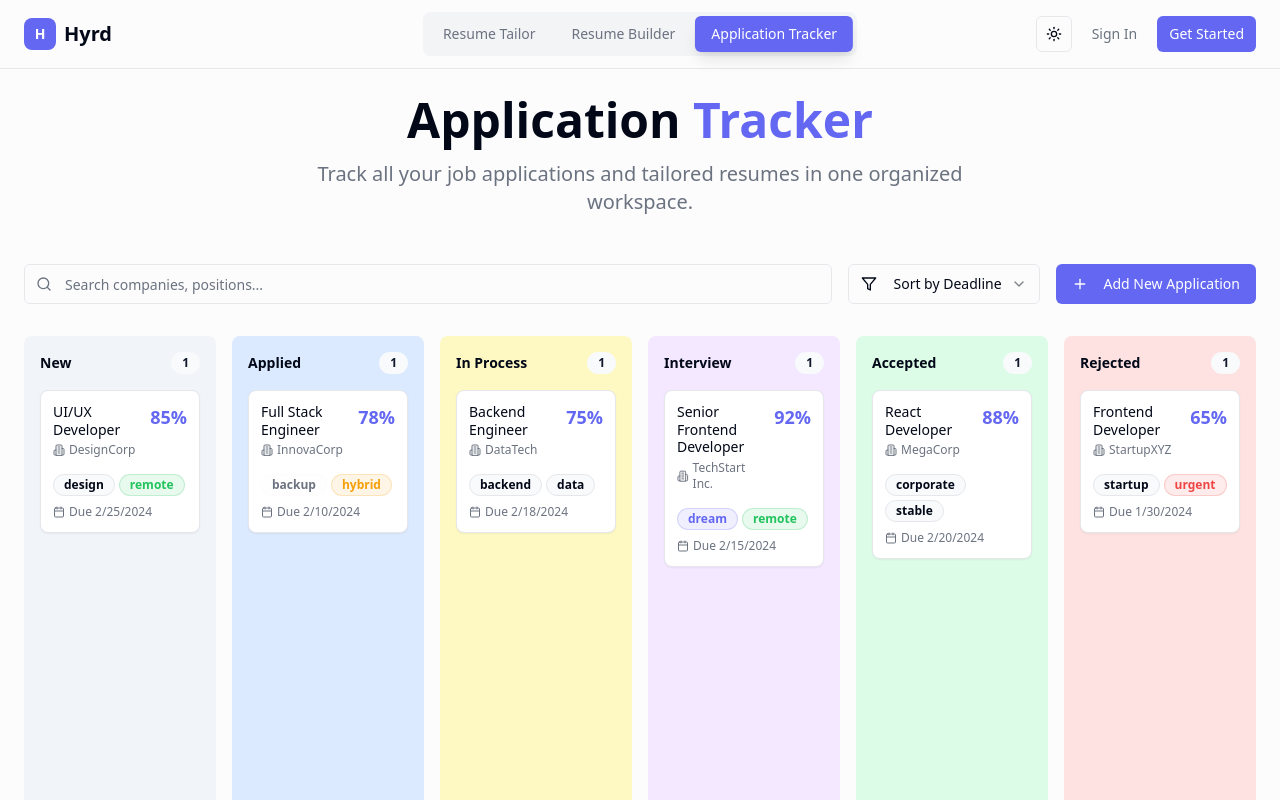
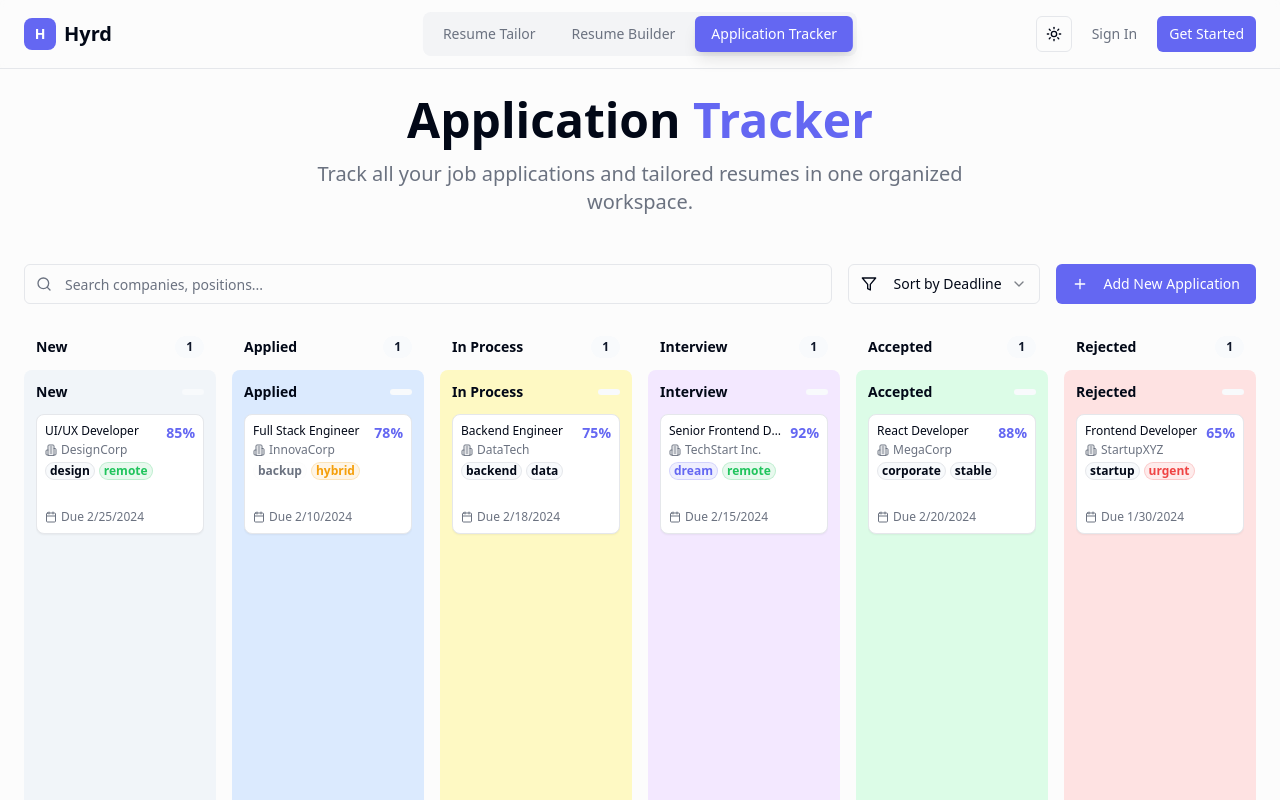
Before and after one commit to ashusomehow/tailored-careers, a React (Vite) app: page /application-tracker in a window 1280 px wide. Shown: the top 800 px of the page. Built offline with nearby package versions, Linux system fonts and the light colour scheme.

Commit message:
Fix application tracker card limits
Adjusted card height and enabled vertical scrolling for the application tracker. Improved drag-and-drop functionality for a more interactive experience.

```diff
--- a/src/components/sections/MasterPortfolio.tsx
+++ b/src/components/sections/MasterPortfolio.tsx
@@ -34,11 +34,21 @@ const DroppableColumn = ({ column, children }: { column: any; children: React.Re
   return (
     <div
       ref={setNodeRef}
-      className={`rounded-lg p-4 min-h-[500px] transition-colors ${column.color} ${
+      className={`rounded-lg p-3 h-[600px] transition-colors ${column.color} ${
         isOver ? 'ring-2 ring-primary/50' : ''
       }`}
     >
+      <div className="h-full flex flex-col">
+        <div className="flex items-center justify-between mb-3 flex-shrink-0">
+          <h3 className="font-semibold text-sm">{column.title}</h3>
+          <Badge variant="secondary" className="text-xs">
+            {/* Badge content will be added in the main component */}
+          </Badge>
+        </div>
+        <div className="flex-1 overflow-y-auto">
           {children}
+        </div>
+      </div>
     </div>
   );
 };
@@ -81,32 +91,37 @@ const JobCard = ({ job }: { job: Job }) => {
       style={style}
       {...attributes}
       {...listeners}
-      className="bg-card border rounded-lg p-3 cursor-grab active:cursor-grabbing shadow-sm hover:shadow-md transition-all mb-3"
+      className="bg-card border rounded-lg p-2 cursor-grab active:cursor-grabbing shadow-sm hover:shadow-md transition-all mb-2 h-[120px] flex flex-col"
     >
-      <div className="flex justify-between items-start mb-2">
-        <div className="flex-1">
-          <h4 className="font-medium text-sm leading-tight mb-1">{job.title}</h4>
-          <div className="flex items-center text-xs text-muted-foreground mb-2">
-            <Building2 className="w-3 h-3 mr-1" />
-            {job.company}
+      <div className="flex justify-between items-start mb-1 flex-shrink-0">
+        <div className="flex-1 min-w-0">
+          <h4 className="font-medium text-xs leading-tight mb-1 truncate">{job.title}</h4>
+          <div className="flex items-center text-xs text-muted-foreground">
+            <Building2 className="w-3 h-3 mr-1 flex-shrink-0" />
+            <span className="truncate">{job.company}</span>
           </div>
         </div>
-        <div className="text-right ml-2">
-          <div className="text-lg font-bold text-primary">{job.matchScore}%</div>
+        <div className="text-right ml-2 flex-shrink-0">
+          <div className="text-sm font-bold text-primary">{job.matchScore}%</div>
         </div>
       </div>
 
-      <div className="flex items-center gap-1 mb-2 flex-wrap">
-        {job.tags.map((tag) => (
-          <Badge key={tag} className={`${getTagColor(tag)} text-xs`} variant="outline">
+      <div className="flex items-center gap-1 mb-1 flex-wrap flex-shrink-0">
+        {job.tags.slice(0, 2).map((tag) => (
+          <Badge key={tag} className={`${getTagColor(tag)} text-xs px-1 py-0`} variant="outline">
             {tag}
           </Badge>
         ))}
+        {job.tags.length > 2 && (
+          <Badge className="text-xs px-1 py-0" variant="outline">
+            +{job.tags.length - 2}
+          </Badge>
+        )}
       </div>
 
-      <div className="flex items-center text-xs text-muted-foreground">
+      <div className="flex items-center text-xs text-muted-foreground mt-auto">
         <Calendar className="w-3 h-3 mr-1" />
-        Due {new Date(job.deadline).toLocaleDateString()}
+        <span className="truncate">Due {new Date(job.deadline).toLocaleDateString()}</span>
       </div>
     </div>
   );
@@ -336,19 +351,19 @@ const MasterPortfolio = () => {
             className="grid grid-cols-1 md:grid-cols-2 lg:grid-cols-3 xl:grid-cols-6 gap-4 mb-8"
           >
             {columns.map((column) => (
-              <DroppableColumn key={column.id} column={column}>
-                <div className="flex items-center justify-between mb-4">
+              <div key={column.id} className="flex flex-col">
+                <div className="flex items-center justify-between mb-3 px-3">
                   <h3 className="font-semibold text-sm">{column.title}</h3>
                   <Badge variant="secondary" className="text-xs">
                     {getJobsByStatus(column.id).length}
                   </Badge>
                 </div>
-
+                <DroppableColumn column={column}>
                   <SortableContext
                     items={getJobsByStatus(column.id).map(job => job.id)}
                     strategy={verticalListSortingStrategy}
                   >
-                  <div className="space-y-3">
+                    <div className="space-y-2">
                       {getJobsByStatus(column.id).map((job) => (
                         <JobCard key={job.id} job={job} />
                       ))}
@@ -362,6 +377,7 @@ const MasterPortfolio = () => {
                     </div>
                   )}
                 </DroppableColumn>
+              </div>
             ))}
           </motion.div>
         </DndContext>
```
Lines whose indentation alone changed are shown as unchanged.
